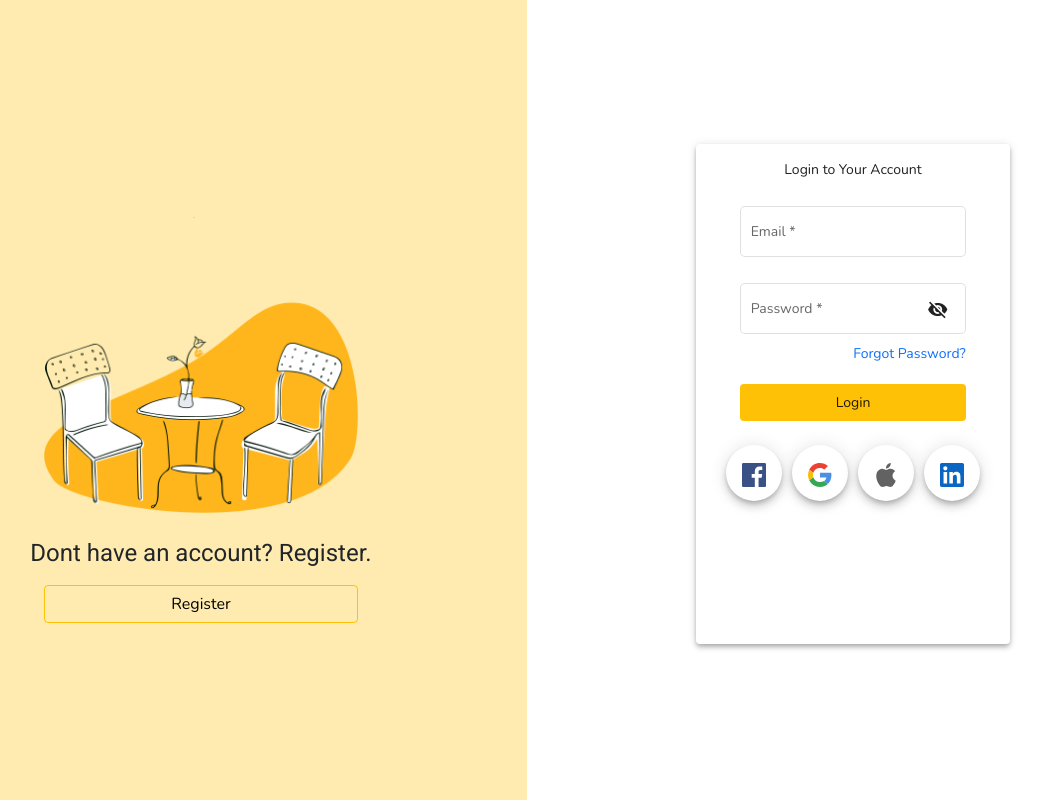
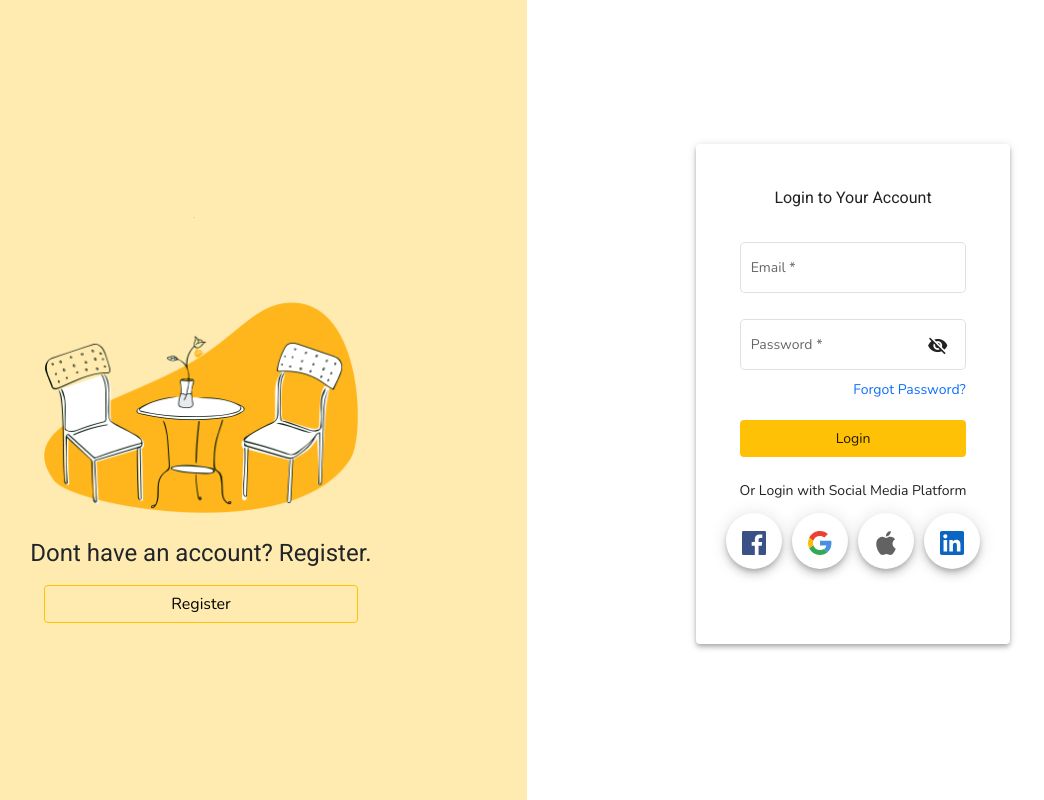
Before and after one commit to indrapratama3220/challenge-angular, an Angular app: page / in a window 1280 px wide. Shown: the whole page, without its empty margins (113-1157 px from the left). Built offline with nearby package versions, Linux system fonts and the light colour scheme.

Commit message:
Final Change

```diff
--- a/src/app/page/login/login.component.html
+++ b/src/app/page/login/login.component.html
@@ -12,8 +12,8 @@
 
             <mat-card class="mat-elevation-z4 col-12 col-sm-6">
                 <mat-card-content>
-                  <div class="header">
-                    <P>Login to Your Account </P>
+                  <div class="header mt-4">
+                      <h3>Login to Your Account</h3>
                   </div>
                   <form (ngSubmit)="onLogin()" name="loginForm" [formGroup]="loginForm">
                     <div class="emailInput">
@@ -52,12 +52,14 @@
                     <div class="login">
 
                     </div>
-                    <button class="login-btn full-width" (click)="onLogin()" mat-flat-button>Login</button>
+                    <button class="login-btn full-width mb-4" (click)="onLogin()" mat-flat-button>Login</button>
+                    <P>Or Login with Social Media Platform</P>
                   </form>
 
 
 
-                    <div fxLayout="row wrap" class="mx-auto continue-login d-flex justify-content-center mb-4 mt-4 flex-sm-row" >
+                    <div fxLayout="row wrap" class="mx-auto continue-login d-flex justify-content-center mb-4 flex-sm-row" >
+
                         <div class="icon d-flex justify-content-center" >
                             <button class="mat-fab ">
                                 <svg xmlns="http://www.w3.org/2000/svg" xmlns:xlink="http://www.w3.org/1999/xlink" aria-hidden="true" focusable="false" width="1em" height="1em" style="-ms-transform: rotate(360deg); -webkit-transform: rotate(360deg); transform: rotate(360deg);" preserveAspectRatio="xMidYMid meet" viewBox="0 0 256 256"><path d="M241.871 256.001c7.802 0 14.129-6.326 14.129-14.129V14.129C256 6.325 249.673 0 241.871 0H14.129C6.324 0 0 6.325 0 14.129v227.743c0 7.803 6.324 14.129 14.129 14.129h227.742" fill="#395185"/><path d="M176.635 256.001v-99.137h33.277l4.982-38.635h-38.259V93.561c0-11.186 3.107-18.809 19.148-18.809l20.459-.009V40.188c-3.54-.471-15.684-1.523-29.812-1.523c-29.498 0-49.692 18.005-49.692 51.071v28.493h-33.362v38.635h33.362v99.137h39.897" fill="#FFF"/></svg>
@@ -86,6 +88,7 @@
                                 viewBox="0 0 256 256"><path d="M218.123 218.127h-37.931v-59.403c0-14.165-.253-32.4-19.728-32.4c-19.756 0-22.779 15.434-22.779 31.369v60.43h-37.93V95.967h36.413v16.694h.51a39.907 39.907 0 0 1 35.928-19.733c38.445 0 45.533 25.288 45.533 58.186l-.016 67.013zM56.955 79.27c-12.157.002-22.014-9.852-22.016-22.009c-.002-12.157 9.851-22.014 22.008-22.016c12.157-.003 22.014 9.851 22.016 22.008A22.013 22.013 0 0 1 56.955 79.27m18.966 138.858H37.95V95.967h37.97v122.16zM237.033.018H18.89C8.58-.098.125 8.161-.001 18.471v219.053c.122 10.315 8.576 18.582 18.89 18.474h218.144c10.336.128 18.823-8.139 18.966-18.474V18.454c-.147-10.33-8.635-18.588-18.966-18.453" fill="#0A66C2"/></svg>
                             </button>
                         </div>
+
                     </div>
 
                 <div class="register button-row d-flex d-sm-none justify-content-center">
```
